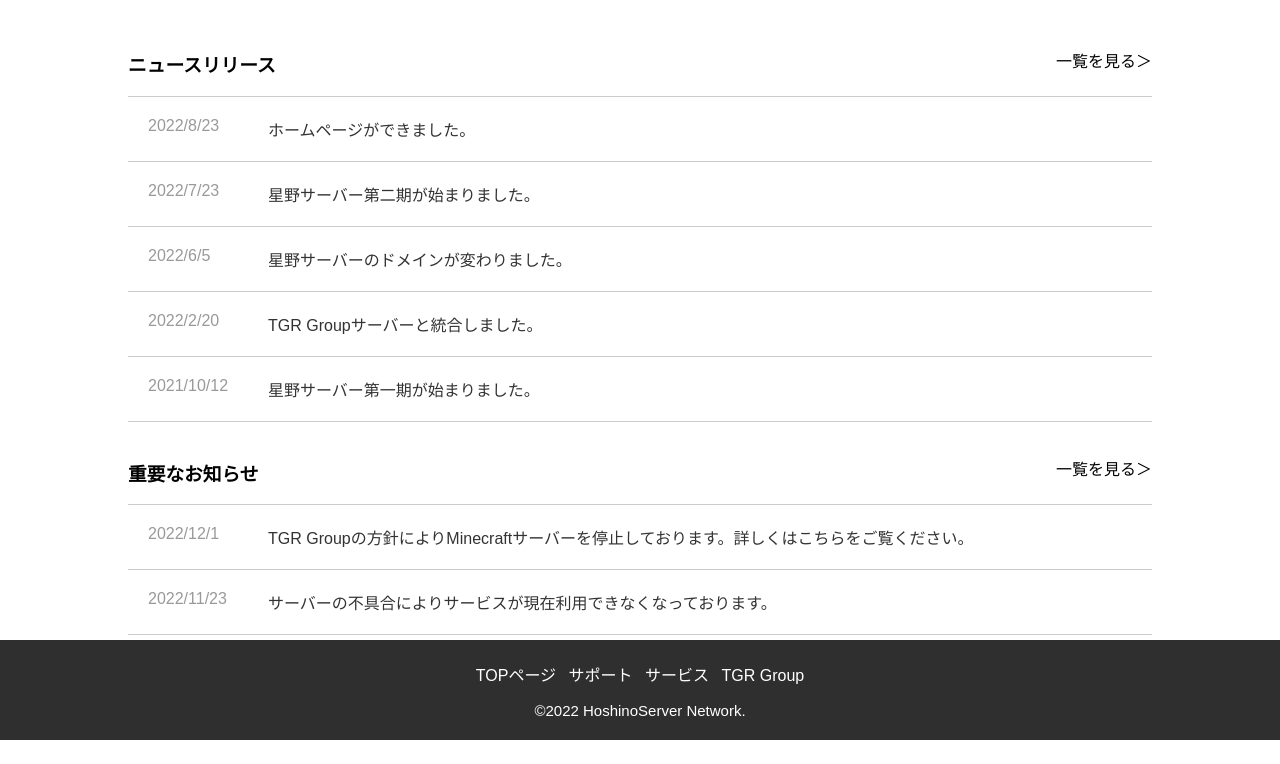
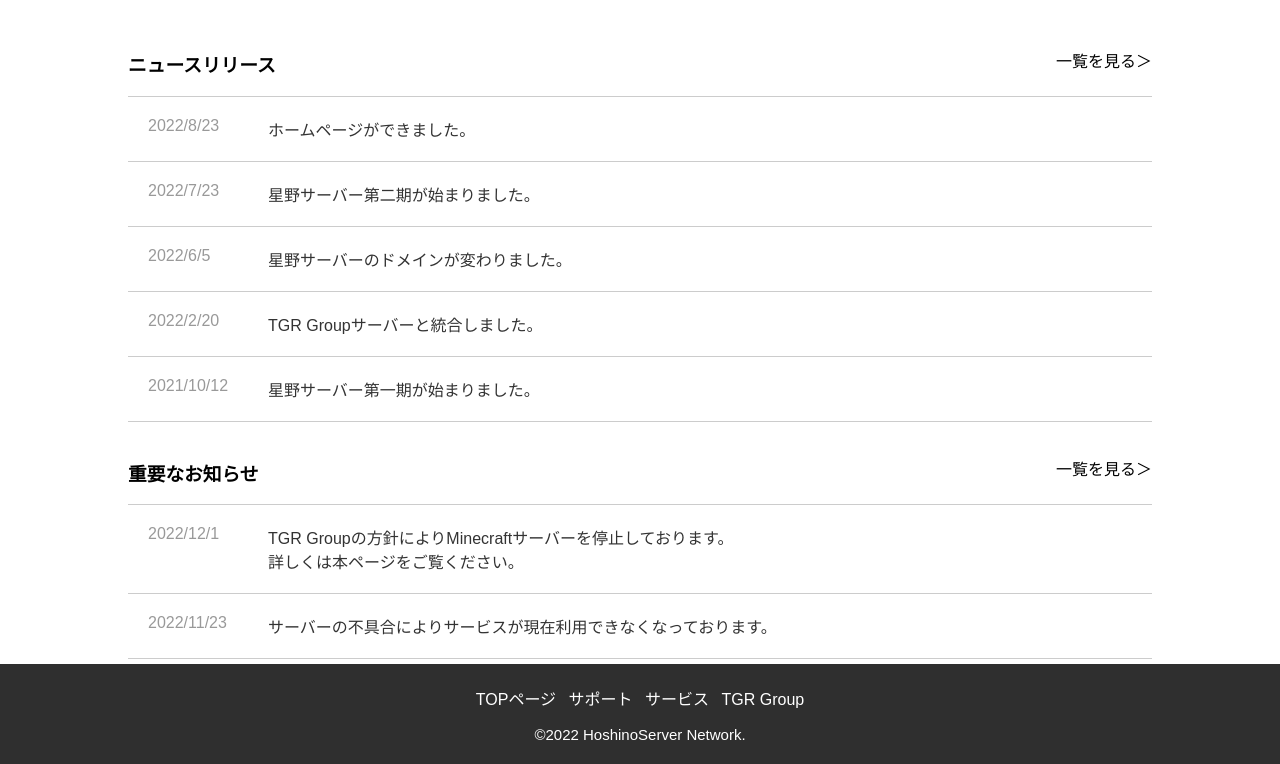
Before and after one commit to Hoshi-Serv/hoshi-serv.github.io, a plain HTML site: page index.html in a window 1280 px wide. Shown: the part 532-1296 px from the top of the page. Before the commit the page ends 1272 px from the top, so only its background shows below. Drawn offline with nearby package versions, Linux system fonts and the light colour scheme; a script that the page names is missing.

Commit message:
Update index.html

```diff
--- a/index.html
+++ b/index.html
@@ -144,7 +144,7 @@
        <li class="item">
            <a href="#">
                <p class="date">2022/12/1</p>
-               <p class="title">TGR Groupの方針によりMinecraftサーバーを停止しております。詳しくはこちらをご覧ください。</p>
+               <p class="title">TGR Groupの方針によりMinecraftサーバーを停止しております。<br>詳しくは本ページをご覧ください。</p>
            </a>
        </li>
        <li class="item">
```
